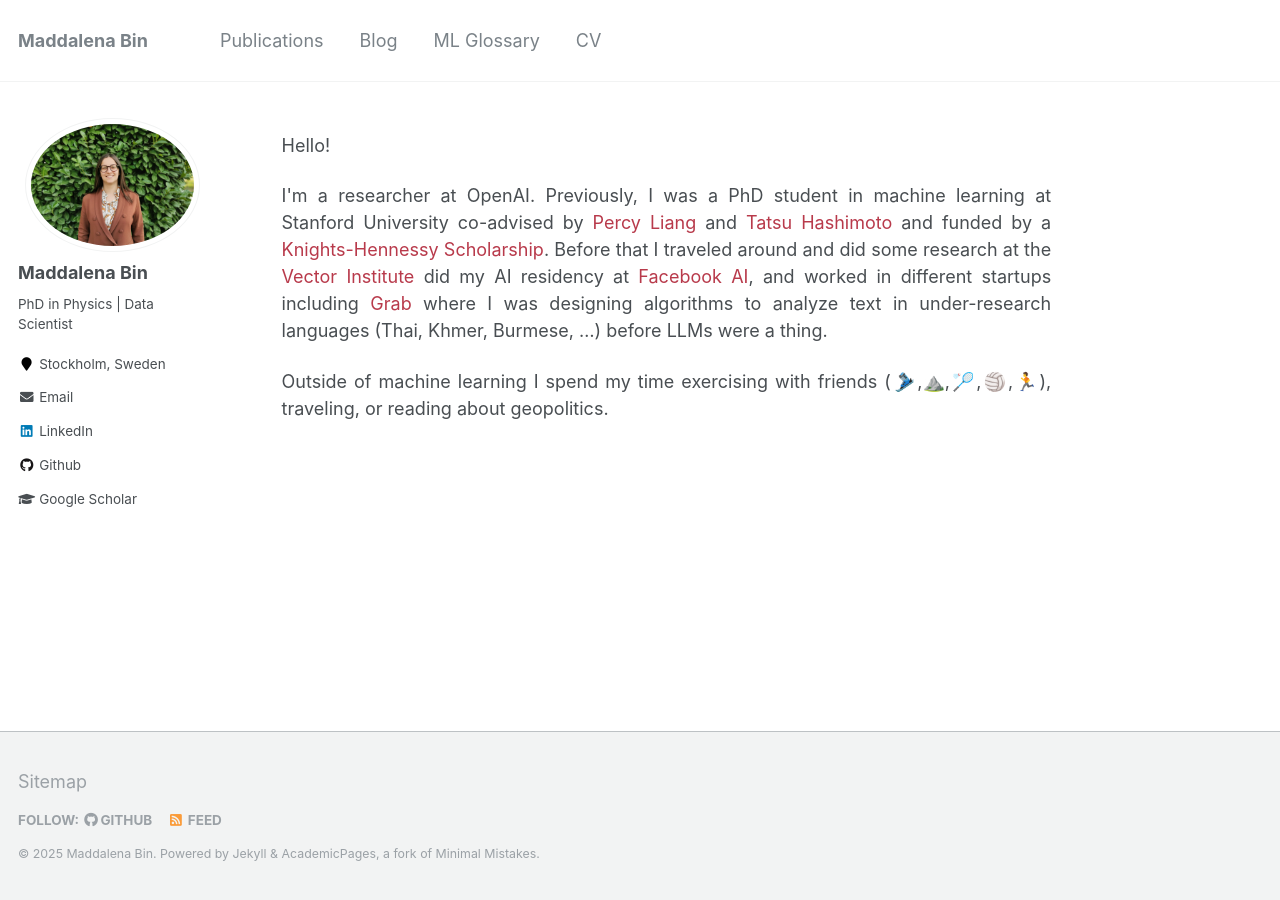
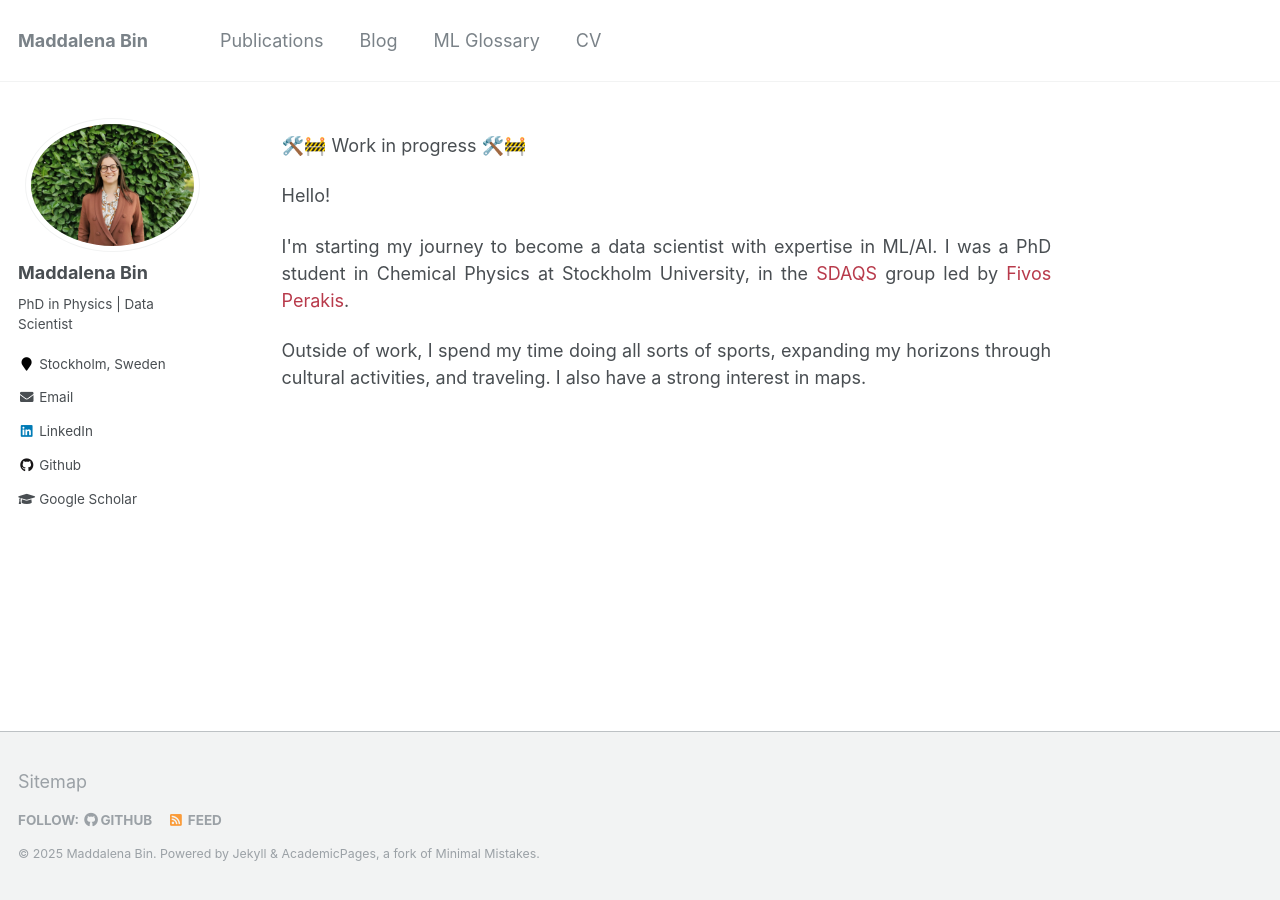
Before and after one commit to maddalenabin/maddalenabin.github.io, a Jekyll site: the page built from _pages/about.md, in a window 1280 px wide. Built offline with Jekyll 4.4.1, drawn with Linux system fonts in a browser that asks for light colours; emoji names are drawn with the system emoji font.

Commit message:
Update about.md

```diff
--- a/_pages/about.md
+++ b/_pages/about.md
@@ -9,18 +9,11 @@
   - /about.html
 ---
 
+
+🛠️🚧 Work in progress 🛠️🚧
+
 Hello!
 
-I'm a researcher at OpenAI.
-Previously, I was a PhD student in machine learning at Stanford University co-advised by [Percy Liang](https://cs.stanford.edu/~pliang/) and [Tatsu Hashimoto](https://thashim.github.io/) and funded by a [Knights-Hennessy Scholarship](https://knight-hennessy.stanford.edu/).
-Before that I traveled around and did some research at the [Vector Institute](https://vectorinstitute.ai/) did my AI residency at [Facebook AI](https://research.fb.com/programs/facebook-ai-residency-program/), and worked in different startups including [Grab](https://en.wikipedia.org/wiki/Grab_(company)) where I was designing algorithms to analyze text in under-research languages (Thai, Khmer, Burmese, ...) before LLMs were a thing.
+I'm starting my journey to become a data scientist with expertise in ML/AI. I was a PhD student in Chemical Physics at Stockholm University, in the [SDAQS](https://sdaqs.fysik.su.se/index.html) group led by [Fivos Perakis](https://www.su.se/english/profiles/fpera-1.260748).
 
-Outside of machine learning I spend my time exercising with friends (:ski:,:mountain:,:badminton:,:volleyball:,:runner:), traveling, or reading about geopolitics.
-
-<!-- News
-======
-- May 2021: Incredibly honored to have been selected as a [Knights-Hennessy Scholar](https://knight-hennessy.stanford.edu/).
-- April 2021: I will be starting my PhD at Stanford University in September 2021.
-- September 2020: Just finished my Facebook AI residency. Next up: internship at Vector Institute for one year.
-
- -->
+Outside of work, I spend my time doing all sorts of sports, expanding my horizons through cultural activities, and traveling. I also have a strong interest in maps.
```
